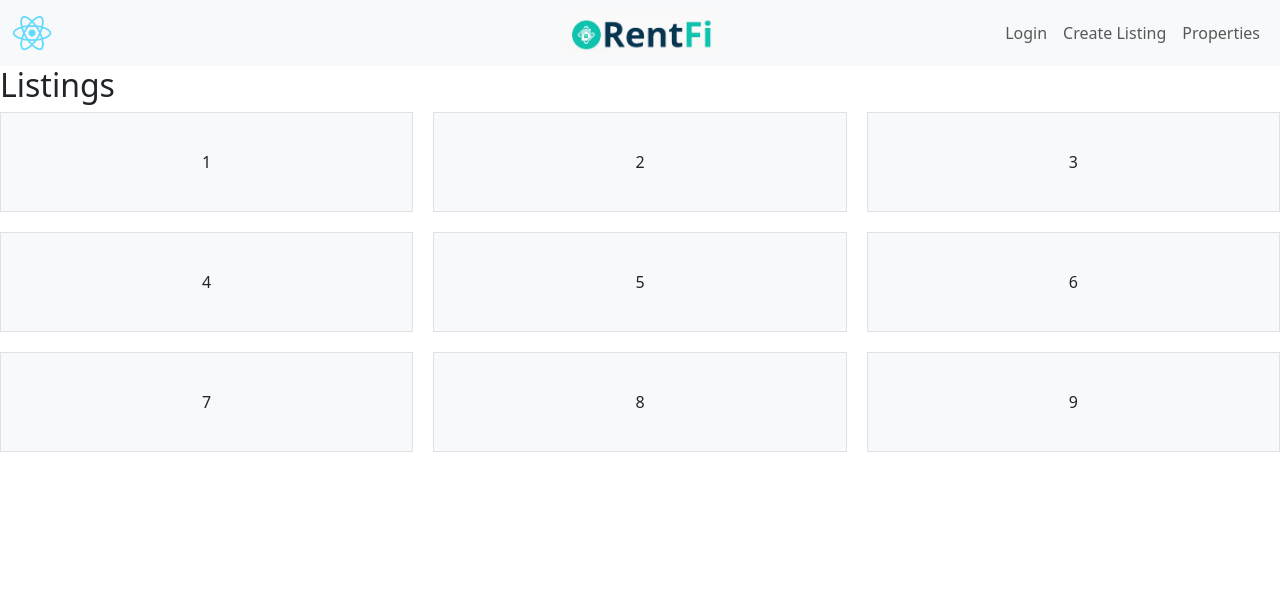
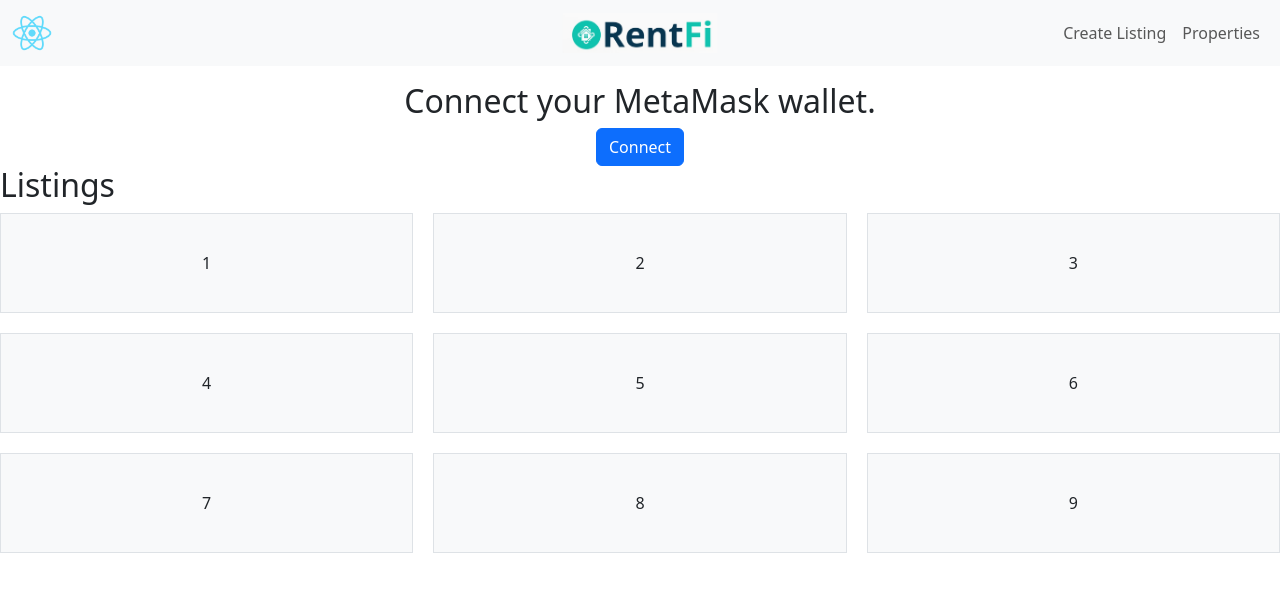
Before and after one commit to hschickdevs/RentFi, a React (Create React App) app: page / in a window 1280 px wide. Shown: the top 592 px of the page. Built offline with nearby package versions, Linux system fonts and the light colour scheme.

Commit message:
Login to homepage

```diff
--- a/src/App.js
+++ b/src/App.js
@@ -1,19 +1,57 @@
-import React from 'react';
-import { BrowserRouter as Router, Route, Routes, NavLink } from 'react-router-dom';
+import React, { useState } from 'react';
+import { BrowserRouter as Router, Routes, Route } from 'react-router-dom';
 import 'bootstrap/dist/css/bootstrap.min.css';
 import './App.css';
-import MetaMask from './MetaMask';
 import CreateListing from './createListing';
 import Ledger from './ledger';
 import Sign from './sign';
 import Navbar from './Navbar';
 
+function App() {
+  const [errorMessage, setErrorMessage] = useState(null);
+  const [defaultAccount, setDefaultAccount] = useState(null);
+  const [isWalletConnected, setIsWalletConnected] = useState(false);
 
-function App() {
+  const connectWalletHandler = () => {
+    let provider;
+    if (window.ethereum && window.ethereum.providers) {
+      provider = window.ethereum.providers.find(p => p.isMetaMask);
+    }
+    if (!provider && window.ethereum && window.ethereum.isMetaMask) {
+      provider = window.ethereum;
+    }
+    if (provider) {
+      provider.request({ method: 'eth_requestAccounts' })
+        .then(result => {
+          setDefaultAccount(result[0]);
+          setIsWalletConnected(true);
+        })
+        .catch(error => {
+          setErrorMessage('Something went wrong with accessing the MetaMask account.');
+        });
+    } else {
+      setErrorMessage('MetaMask is not installed. Please install MetaMask to use this app.');
+    }
+  };
+
   return (
     <div>
       <Navbar />
-     <h2>  Listings</h2>
+      <div className="container mt-3 text-center" style={{ marginTop: '50px' }}>
+        {!isWalletConnected && (
+          <>
+            <h2>Connect your MetaMask wallet.</h2>
+            <div className="d-flex justify-content-center">
+              <button onClick={connectWalletHandler} className="btn btn-primary">Connect</button>
+            </div>
+          </>
+        )}
+        {isWalletConnected && defaultAccount && (
+          <h3 style={{ fontSize: 'smaller' }}>Your account {defaultAccount} is successfully connected.</h3>
+        )}
+        {errorMessage && <p>{errorMessage}</p>}
+      </div>
+      <h2>Listings</h2>
      <div style={{ display: 'grid', gridTemplateColumns: 'repeat(3, 1fr)', gap: '20px', justifyContent: 'center', alignItems: 'center' }}>
        <div className="grid-item">1</div>
        <div className="grid-item">2</div>
@@ -29,12 +67,10 @@ function App() {
   );
 }
 
-
 function Main() {
   return (
     <Router>
       <Routes>
-       <Route path="/metamask" element={<MetaMask />} />
         <Route path="/createListing" element={<CreateListing />} />
         <Route path="/" element={<App />} />
         <Route path="/ledger" element={<Ledger />} />
@@ -44,5 +80,4 @@ function Main() {
   );
 }
 
-
 export default Main;
--- a/src/Navbar.js
+++ b/src/Navbar.js
@@ -15,7 +15,6 @@ const Navbar = () => {
          <img src="/logo-white.png" alt="Central Logo" height="40" />
        </NavLink>
        <div className="navbar-nav ml-auto">
-         <NavLink className="nav-item nav-link" to="/MetaMask">Login</NavLink>
          <NavLink className="nav-item nav-link" to="/createListing">Create Listing</NavLink>
          <NavLink className="nav-item nav-link" to="/properties">Properties</NavLink>
        </div>
```
Lines whose indentation alone changed are shown as unchanged.
